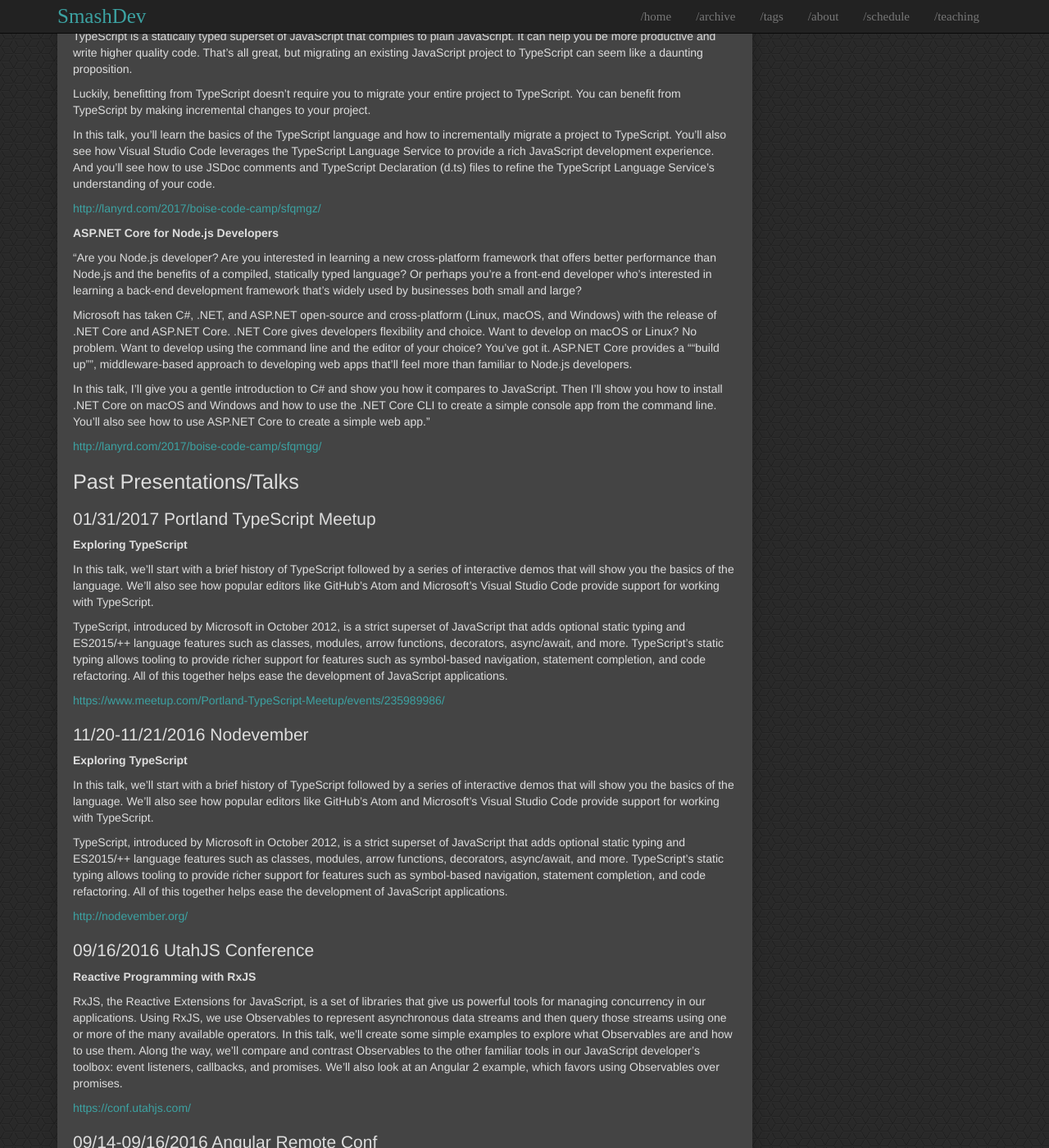
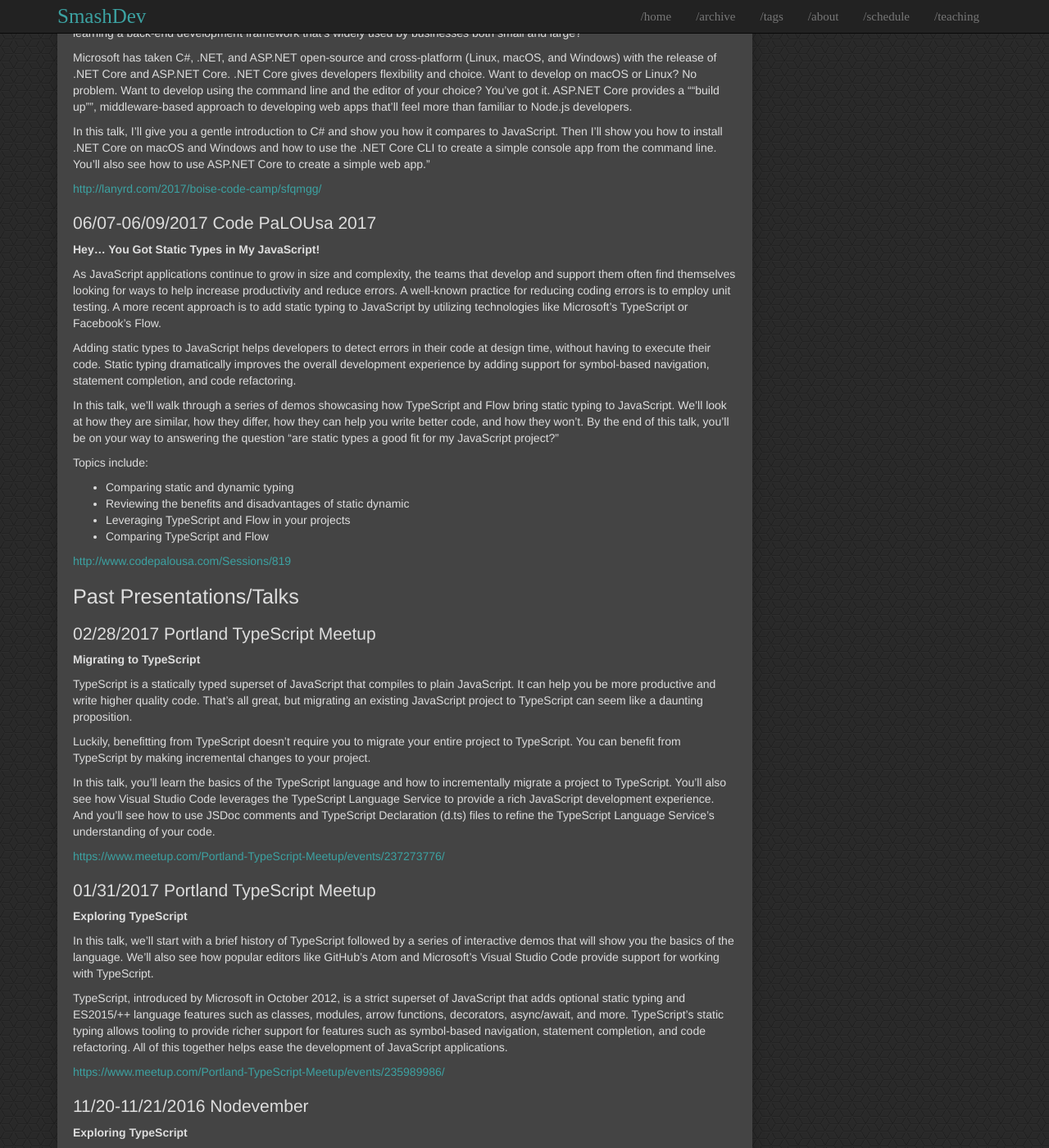
Before and after one commit to smashdevcode/smashdevcode.github.io, a Jekyll site: the page built from schedule.md, in a window 1280 px wide and 1400 px high, scrolled down 1041 px. Shown: the whole window at 82% size. Built offline with Jekyll 4.4.1, drawn with Linux system fonts in a browser that asks for light colours; some of the changed text lies outside the part shown.

Commit message:
Updated schedule

```diff
--- a/schedule.md
+++ b/schedule.md
@@ -57,7 +45,38 @@
 
 [http://lanyrd.com/2017/boise-code-camp/sfqmgg/](http://lanyrd.com/2017/boise-code-camp/sfqmgg/)
 
+### 06/07-06/09/2017 Code PaLOUsa 2017
+
+**Hey... You Got Static Types in My JavaScript!**
+
+As JavaScript applications continue to grow in size and complexity, the teams that develop and support them often find themselves looking for ways to help increase productivity and reduce errors. A well-known practice for reducing coding errors is to employ unit testing. A more recent approach is to add static typing to JavaScript by utilizing technologies like Microsoft's TypeScript or Facebook's Flow.
+
+Adding static types to JavaScript helps developers to detect errors in their code at design time, without having to execute their code. Static typing dramatically improves the overall development experience by adding support for symbol-based navigation, statement completion, and code refactoring.
+
+In this talk, we'll walk through a series of demos showcasing how TypeScript and Flow bring static typing to JavaScript. We'll look at how they are similar, how they differ, how they can help you write better code, and how they won't. By the end of this talk, you'll be on your way to answering the question "are static types a good fit for my JavaScript project?"
+
+Topics include:
+
+* Comparing static and dynamic typing
+* Reviewing the benefits and disadvantages of static dynamic
+* Leveraging TypeScript and Flow in your projects
+* Comparing TypeScript and Flow
+
+[http://www.codepalousa.com/Sessions/819](http://www.codepalousa.com/Sessions/819)
+
 ## Past Presentations/Talks
+
+### 02/28/2017 Portland TypeScript Meetup
+
+**Migrating to TypeScript**
+
+TypeScript is a statically typed superset of JavaScript that compiles to plain JavaScript. It can help you be more productive and write higher quality code. That's all great, but migrating an existing JavaScript project to TypeScript can seem like a daunting proposition.
+
+Luckily, benefitting from TypeScript doesn't require you to migrate your entire project to TypeScript. You can benefit from TypeScript by making incremental changes to your project.
+
+In this talk, you'll learn the basics of the TypeScript language and how to incrementally migrate a project to TypeScript. You'll also see how Visual Studio Code leverages the TypeScript Language Service to provide a rich JavaScript development experience. And you'll see how to use JSDoc comments and TypeScript Declaration (d.ts) files to refine the TypeScript Language Service's understanding of your code.
+
+[https://www.meetup.com/Portland-TypeScript-Meetup/events/237273776/](https://www.meetup.com/Portland-TypeScript-Meetup/events/237273776/)
 
 ### 01/31/2017 Portland TypeScript Meetup
 
```
Also changed, not shown: other parts of schedule.md (+0 -12 lines).
